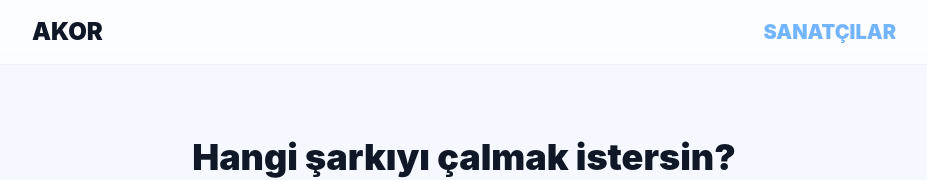
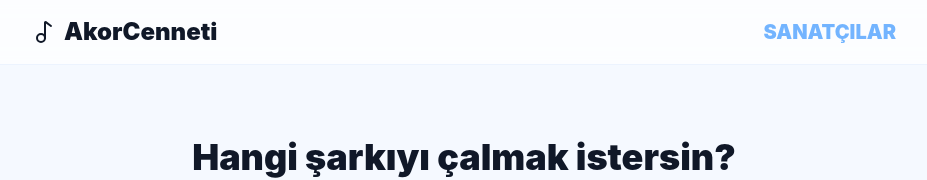
Before and after one commit to muhammetyakac-cell/akor, a React (Vite) app: page / in a window 1280 px wide. Shown: the top 180 px of the page, without its empty margins (176-1103 px from the left). Built offline with nearby package versions, Linux system fonts and the light colour scheme; no server answers; the database is empty.

Commit message:
Rename brand to AkorCenneti and fix direct URL 404 on Vercel

```diff
--- a/index.html
+++ b/index.html
@@ -1,10 +1,10 @@
 <!doctype html>
-<html lang="en">
+<html lang="tr">
   <head>
     <meta charset="UTF-8" />
     <link rel="icon" type="image/svg+xml" href="/favicon.svg" />
     <meta name="viewport" content="width=device-width, initial-scale=1.0" />
-    <title>akor</title>
+    <title>AkorCenneti</title>
     <!-- Google tag (gtag.js) -->
     <script async src="https://www.googletagmanager.com/gtag/js?id=AW-18130314578"></script>
     <script>
--- a/src/App.jsx
+++ b/src/App.jsx
@@ -1,4 +1,5 @@
 import { BrowserRouter as Router, Routes, Route, Link } from 'react-router-dom';
+import { Music2 } from 'lucide-react';
 import Home from './pages/Home';
 import Artists from './pages/Artists';
 import ArtistDetail from './pages/ArtistDetail';
@@ -7,14 +8,12 @@ import SongDetail from './pages/SongDetail';
 function App() {
   return (
     <Router>
-      {/* Hafif mavimsi, göz yormayan ana arka plan */}
       <div className="min-h-screen bg-[#f5f9ff] text-gray-900 font-sans selection:bg-blue-200/50">
-
-        {/* Navbar: Buzlu cam efektiyle arka plana uyum sağlar */}
         <nav className="bg-white/70 backdrop-blur-xl border-b border-blue-100/50 sticky top-0 z-50">
           <div className="max-w-4xl mx-auto px-4 h-16 flex justify-between items-center">
-            <Link to="/" className="text-2xl font-black tracking-tighter hover:text-blue-600 transition-all">
-              AKOR
+            <Link to="/" className="inline-flex items-center gap-2 text-2xl font-black tracking-tight hover:text-blue-600 transition-all">
+              <Music2 size={24} />
+              <span>AkorCenneti</span>
             </Link>
             <Link to="/artists" className="text-[20px] font-black tracking-[0.3em] text-blue-400/80 hover:text-blue-600 transition-all uppercase">
               Sanatçılar
```
Also changed, not shown: vercel.json (added).
